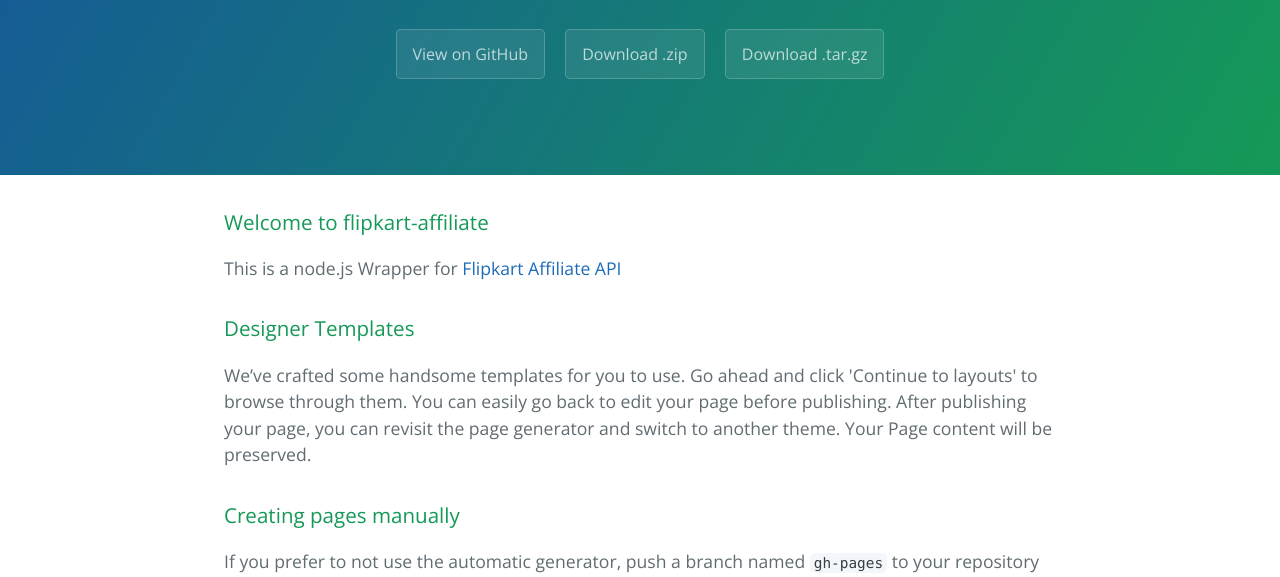
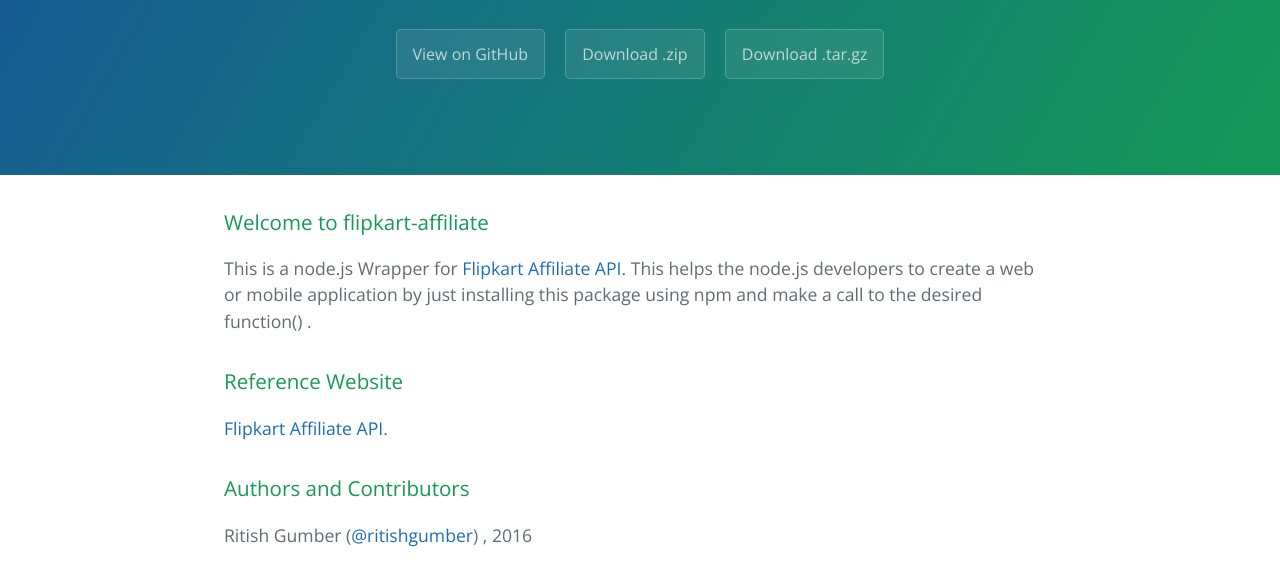
Before and after one commit to ritishgumber/flipkart-affiliate, a plain HTML site: page index.html in a window 1280 px wide. Shown: the part 208-785 px from the top of the page. Drawn offline with nearby package versions, Linux system fonts and the light colour scheme.

```diff
--- a/index.html
+++ b/index.html
@@ -22,27 +22,23 @@
       <h3>
 <a id="welcome-to-flipkart-affiliate" class="anchor" href="#welcome-to-flipkart-affiliate" aria-hidden="true"><span aria-hidden="true" class="octicon octicon-link"></span></a>Welcome to flipkart-affiliate</h3>
 
-<p>This is a node.js Wrapper for <a href="affiliate.flipkart.com">Flipkart Affiliate API</a></p>
+<p>This is a node.js Wrapper for <a href="https://affiliate.flipkart.com">Flipkart Affiliate API</a>.
+This helps the node.js developers to create a web or mobile application by just installing this package using npm and make a call to the desired function() .</p>
 
 <h3>
-<a id="designer-templates" class="anchor" href="#designer-templates" aria-hidden="true"><span aria-hidden="true" class="octicon octicon-link"></span></a>Designer Templates</h3>
+<a id="reference-website" class="anchor" href="#reference-website" aria-hidden="true"><span aria-hidden="true" class="octicon octicon-link"></span></a>Reference Website</h3>
 
-<p>We’ve crafted some handsome templates for you to use. Go ahead and click 'Continue to layouts' to browse through them. You can easily go back to edit your page before publishing. After publishing your page, you can revisit the page generator and switch to another theme. Your Page content will be preserved.</p>
-
-<h3>
-<a id="creating-pages-manually" class="anchor" href="#creating-pages-manually" aria-hidden="true"><span aria-hidden="true" class="octicon octicon-link"></span></a>Creating pages manually</h3>
-
-<p>If you prefer to not use the automatic generator, push a branch named <code>gh-pages</code> to your repository to create a page manually. In addition to supporting regular HTML content, GitHub Pages support Jekyll, a simple, blog aware static site generator. Jekyll makes it easy to create site-wide headers and footers without having to copy them across every page. It also offers intelligent blog support and other advanced templating features.</p>
+<p><a href="https://affiliate.flipkart.com">Flipkart Affiliate API</a>.</p>
 
 <h3>
 <a id="authors-and-contributors" class="anchor" href="#authors-and-contributors" aria-hidden="true"><span aria-hidden="true" class="octicon octicon-link"></span></a>Authors and Contributors</h3>
 
-<p>You can @mention a GitHub username to generate a link to their profile. The resulting <code>&lt;a&gt;</code> element will link to the contributor’s GitHub Profile. For example: In 2007, Chris Wanstrath (<a href="https://github.com/defunkt" class="user-mention">@defunkt</a>), PJ Hyett (<a href="https://github.com/pjhyett" class="user-mention">@pjhyett</a>), and Tom Preston-Werner (<a href="https://github.com/mojombo" class="user-mention">@mojombo</a>) founded GitHub.</p>
+<p>Ritish Gumber (<a href="https://github.com/ritishgumber" class="user-mention">@ritishgumber</a>) , 2016</p>
 
 <h3>
 <a id="support-or-contact" class="anchor" href="#support-or-contact" aria-hidden="true"><span aria-hidden="true" class="octicon octicon-link"></span></a>Support or Contact</h3>
 
-<p>Having trouble with Pages? Check out our <a href="https://help.github.com/pages">documentation</a> or <a href="https://github.com/contact">contact support</a> and we’ll help you sort it out.</p>
+<p>Raise <a href="https://github.com/ritishgumber/flipkart-affiliate/issues">Issues</a> here.</p>
 
       <footer class="site-footer">
         <span class="site-footer-owner"><a href="https://github.com/ritishgumber/flipkart-affiliate">Flipkart-affiliate</a> is maintained by <a href="https://github.com/ritishgumber">ritishgumber</a>.</span>
--- a/params.json
+++ b/params.json
@@ -1,6 +1,6 @@
 {
   "name": "Flipkart-affiliate",
   "tagline": "node.js wrapper for Flipkart Affiliate APIs",
-  "body": "### Welcome to flipkart-affiliate\r\nThis is a node.js Wrapper for [Flipkart Affiliate API](affiliate.flipkart.com)\r\n\r\n### Designer Templates\r\nWe’ve crafted some handsome templates for you to use. Go ahead and click 'Continue to layouts' to browse through them. You can easily go back to edit your page before publishing. After publishing your page, you can revisit the page generator and switch to another theme. Your Page content will be preserved.\r\n\r\n### Creating pages manually\r\nIf you prefer to not use the automatic generator, push a branch named `gh-pages` to your repository to create a page manually. In addition to supporting regular HTML content, GitHub Pages support Jekyll, a simple, blog aware static site generator. Jekyll makes it easy to create site-wide headers and footers without having to copy them across every page. It also offers intelligent blog support and other advanced templating features.\r\n\r\n### Authors and Contributors\r\nYou can @mention a GitHub username to generate a link to their profile. The resulting `<a>` element will link to the contributor’s GitHub Profile. For example: In 2007, Chris Wanstrath (@defunkt), PJ Hyett (@pjhyett), and Tom Preston-Werner (@mojombo) founded GitHub.\r\n\r\n### Support or Contact\r\nHaving trouble with Pages? Check out our [documentation](https://help.github.com/pages) or [contact support](https://github.com/contact) and we’ll help you sort it out.\r\n",
+  "body": "### Welcome to flipkart-affiliate\r\nThis is a node.js Wrapper for [Flipkart Affiliate API](https://affiliate.flipkart.com).\r\nThis helps the node.js developers to create a web or mobile application by just installing this package using npm and make a call to the desired function() .\r\n\r\n### Reference Website\r\n[Flipkart Affiliate API](https://affiliate.flipkart.com).\r\n\r\n\r\n### Authors and Contributors\r\nRitish Gumber (@ritishgumber) , 2016\r\n\r\n### Support or Contact\r\nRaise [Issues](https://github.com/ritishgumber/flipkart-affiliate/issues) here.",
   "note": "Don't delete this file! It's used internally to help with page regeneration."
 }
```
